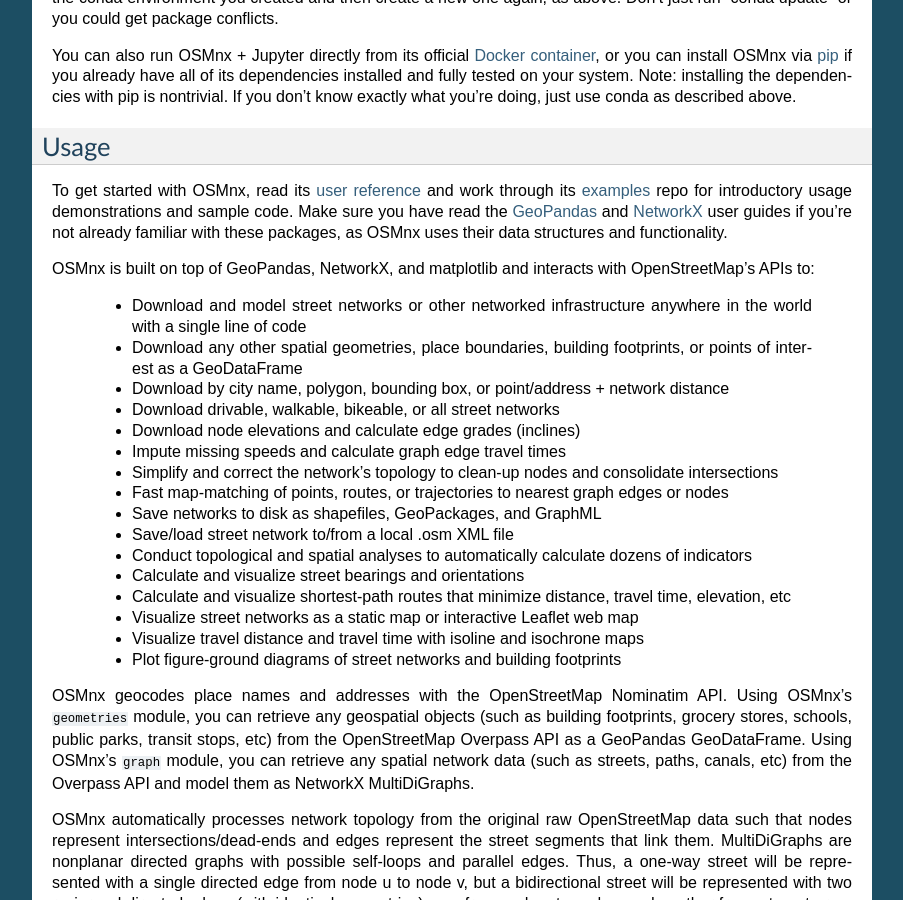
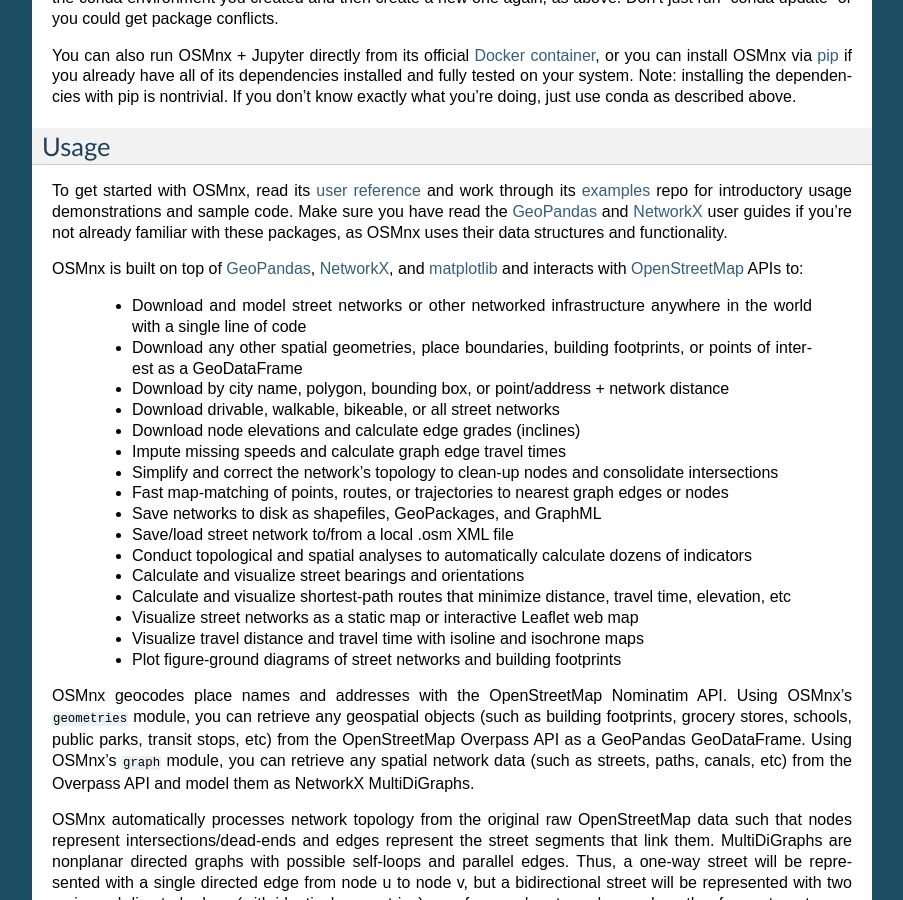
Before and after one commit to gboeing/osmnx, a Sphinx documentation site: the page built from docs/source/index.rst, in a window 1280 px wide and 900 px high, scrolled down 517 px. Shown: the whole window, without its empty margins (198-1101 px from the left). Built offline with Sphinx 7.4.7, drawn with Linux system fonts in a browser that asks for light colours.

Commit message:
add links

```diff
--- a/docs/source/index.rst
+++ b/docs/source/index.rst
@@ -36,7 +36,7 @@
 
 To get started with OSMnx, read its `user reference`_ and work through its `examples`_ repo for introductory usage demonstrations and sample code. Make sure you have read the `GeoPandas`_ and `NetworkX`_ user guides if you're not already familiar with these packages, as OSMnx uses their data structures and functionality.
 
-OSMnx is built on top of GeoPandas, NetworkX, and matplotlib and interacts with OpenStreetMap's APIs to:
+OSMnx is built on top of `GeoPandas`_, `NetworkX`_, and `matplotlib`_ and interacts with `OpenStreetMap`_ APIs to:
 
   * Download and model street networks or other networked infrastructure anywhere in the world with a single line of code
   * Download any other spatial geometries, place boundaries, building footprints, or points of interest as a GeoDataFrame
```
Also changed, not shown: other parts of docs/source/index.rst (+2 -0 lines), README.md (+1 -1 lines).
